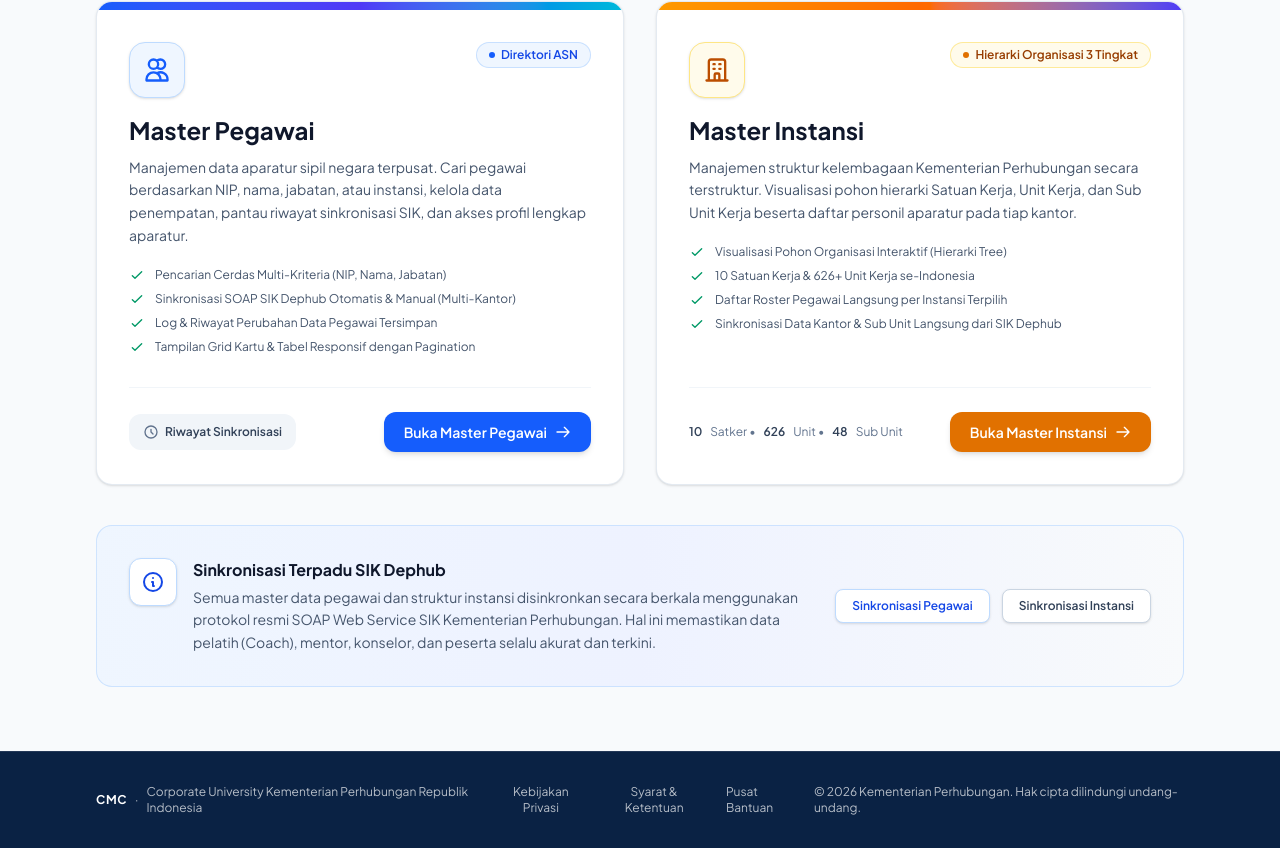
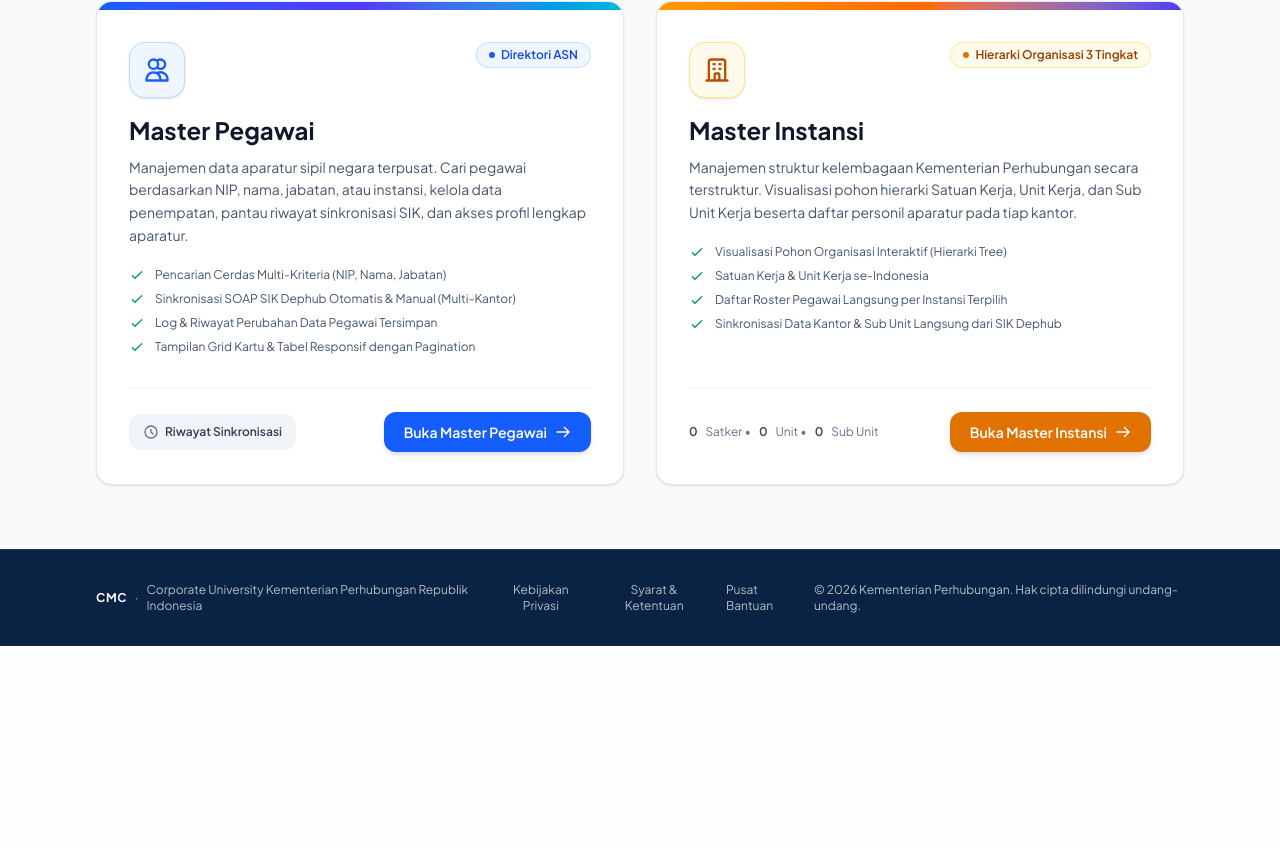
Before and after one commit to xqinarfa/cmc, a Next.js app in the folder Frontend-Coaching-Mentoring-Counseling/: page /master in a window 1280 px wide. Shown: the part 479-1327 px from the top of the page. After the commit the page ends 1125 px from the top, so only its background shows below. Built offline with nearby package versions, Linux system fonts and the light colour scheme; no server answers; sample sign-in values are in the browser's storage.

Commit message:
fix(master): remove bottom sync box and make instansi stats dynamic

```diff
--- a/Frontend-Coaching-Mentoring-Counseling/src/app/master/page.tsx
+++ b/Frontend-Coaching-Mentoring-Counseling/src/app/master/page.tsx
@@ -41,16 +41,16 @@ function MasterDashboardContent() {
             totalSatker:
               satkerRes.status === "fulfilled" && Array.isArray(satkerRes.value)
                 ? satkerRes.value.length
-                : 10,
+                : 0,
             totalUnit:
               unitRes.status === "fulfilled" && Array.isArray(unitRes.value)
                 ? unitRes.value.length
-                : 626,
+                : 0,
             totalSubUnit:
               subUnitRes.status === "fulfilled" &&
               Array.isArray(subUnitRes.value)
                 ? subUnitRes.value.length
-                : 48,
+                : 0,
           });
         }
       } catch (err) {
@@ -537,7 +537,7 @@ function MasterDashboardContent() {
                         />
                       </svg>
                       <span>
-                        10 Satuan Kerja & 626+ Unit Kerja se-Indonesia
+                        {stats.totalSatker > 0 ? `${stats.totalSatker} Satuan Kerja` : "Satuan Kerja"} & {stats.totalUnit > 0 ? `${stats.totalUnit}+ Unit Kerja` : "Unit Kerja"} se-Indonesia
                       </span>
                     </div>
                     <div className="flex items-center gap-2.5 text-xs text-slate-600">
@@ -583,11 +583,11 @@ function MasterDashboardContent() {
                 {/* Card Actions & Footer */}
                 <div className="mt-8 pt-6 border-t border-slate-100 flex flex-col sm:flex-row items-stretch sm:items-center justify-between gap-3">
                   <div className="text-xs text-slate-500 flex items-center gap-2">
-                    <span className="font-semibold text-slate-700">10</span>{" "}
+                    <span className="font-semibold text-slate-700">{stats.totalSatker}</span>{" "}
                     Satker •{" "}
-                    <span className="font-semibold text-slate-700">626</span>{" "}
+                    <span className="font-semibold text-slate-700">{stats.totalUnit}</span>{" "}
                     Unit •{" "}
-                    <span className="font-semibold text-slate-700">48</span> Sub
+                    <span className="font-semibold text-slate-700">{stats.totalSubUnit}</span> Sub
                     Unit
                   </div>
 
@@ -614,54 +614,6 @@ function MasterDashboardContent() {
               </div>
             </div>
           </div>
-
-          {/* SIK Dephub Integration Info Box */}
-          <div className="mt-10 bg-gradient-to-r from-blue-50 via-indigo-50 to-slate-50 rounded-2xl border border-blue-200/70 p-6 sm:p-8 flex flex-col md:flex-row items-start md:items-center justify-between gap-6">
-            <div className="flex items-start gap-4">
-              <div className="w-12 h-12 rounded-xl bg-white border border-blue-200 flex items-center justify-center text-blue-700 shadow-sm shrink-0">
-                <svg
-                  className="w-6 h-6"
-                  fill="none"
-                  stroke="currentColor"
-                  viewBox="0 0 24 24"
-                >
-                  <path
-                    strokeLinecap="round"
-                    strokeLinejoin="round"
-                    strokeWidth={2}
-                    d="M13 16h-1v-4h-1m1-4h.01M21 12a9 9 0 11-18 0 9 9 0 0118 0z"
-                  />
-                </svg>
-              </div>
-              <div>
-                <h3 className="text-base font-bold text-slate-900">
-                  Sinkronisasi Terpadu SIK Dephub
-                </h3>
-                <p className="mt-1 text-xs sm:text-sm text-slate-600 max-w-3xl leading-relaxed">
-                  Semua master data pegawai dan struktur instansi disinkronkan
-                  secara berkala menggunakan protokol resmi SOAP Web Service SIK
-                  Kementerian Perhubungan. Hal ini memastikan data pelatih
-                  (Coach), mentor, konselor, dan peserta selalu akurat dan
-                  terkini.
-                </p>
-              </div>
-            </div>
-
-            <div className="flex items-center gap-3 shrink-0">
-              <Link
-                href="/master-pegawai"
-                className="px-4 py-2 text-xs font-semibold text-blue-700 bg-white hover:bg-blue-50 border border-blue-200 rounded-lg shadow-sm transition-colors"
-              >
-                Sinkronisasi Pegawai
-              </Link>
-              <Link
-                href="/master-instansi"
-                className="px-4 py-2 text-xs font-semibold text-slate-700 bg-white hover:bg-slate-50 border border-slate-300 rounded-lg shadow-sm transition-colors"
-              >
-                Sinkronisasi Instansi
-              </Link>
-            </div>
-          </div>
         </div>
       </main>
 
```
